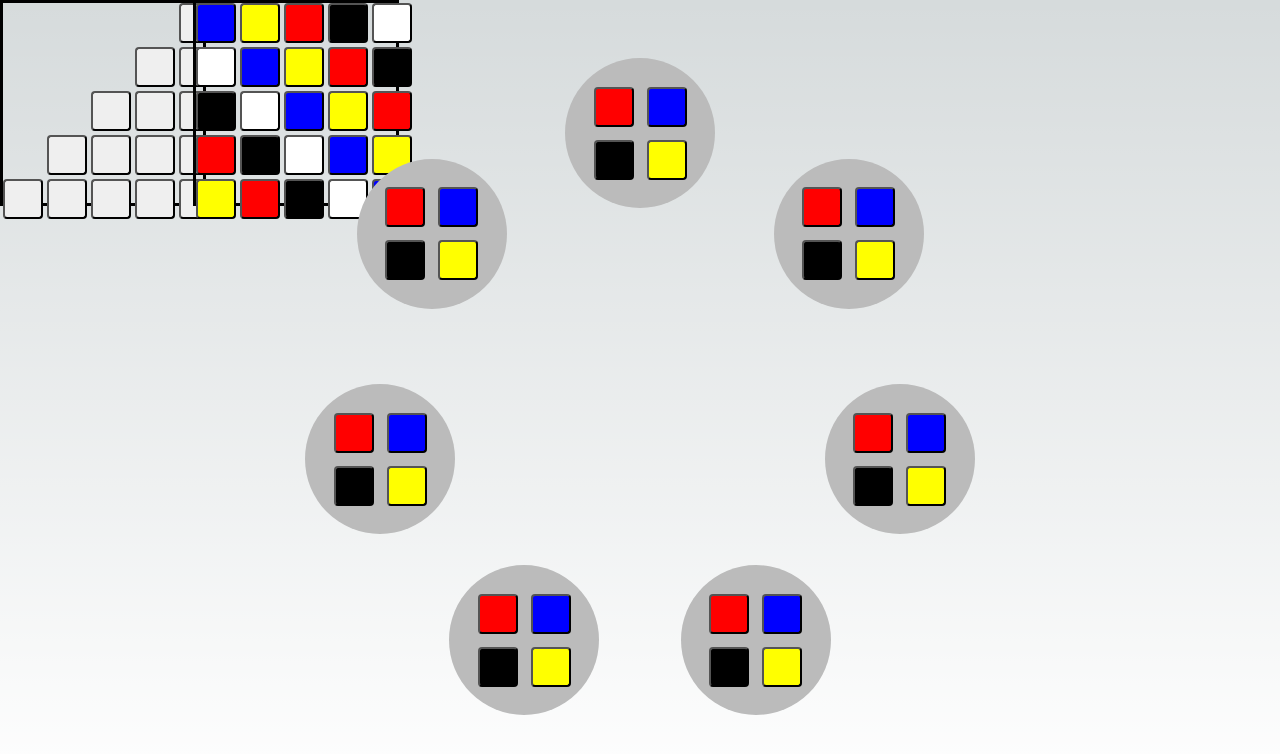
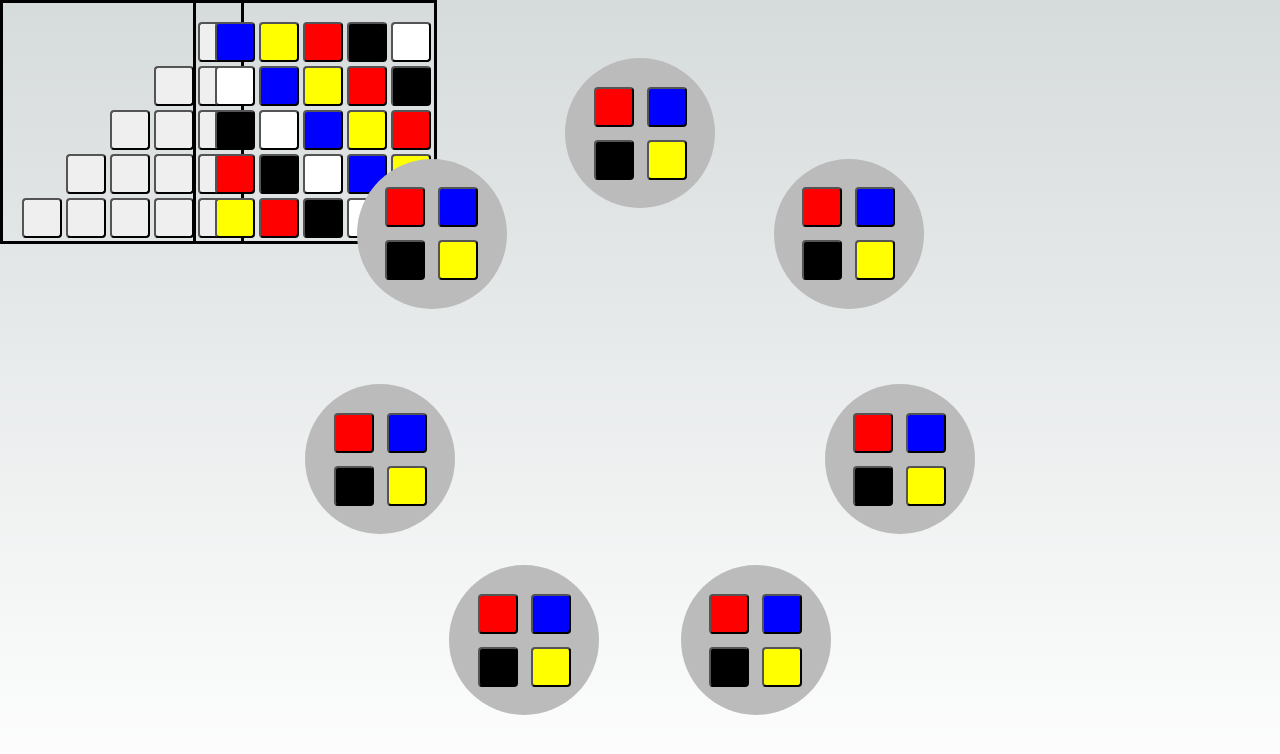
Before and after one commit to pknepps/azulSP, a Next.js app: page / in a window 1280 px wide. Shown: the top 754 px of the page. Built offline with nearby package versions, Linux system fonts and the light colour scheme.

Commit message:
added board

```diff
--- a/app/ui/board/board.module.css
+++ b/app/ui/board/board.module.css
@@ -11,6 +11,7 @@
     height: 100%;
     aspect-ratio: 1 / 1;
     width: fit-content;
+    padding: 10%;
     grid-row-start: 1;
     display: inline-grid;
     grid-auto-columns: 20%;
```
